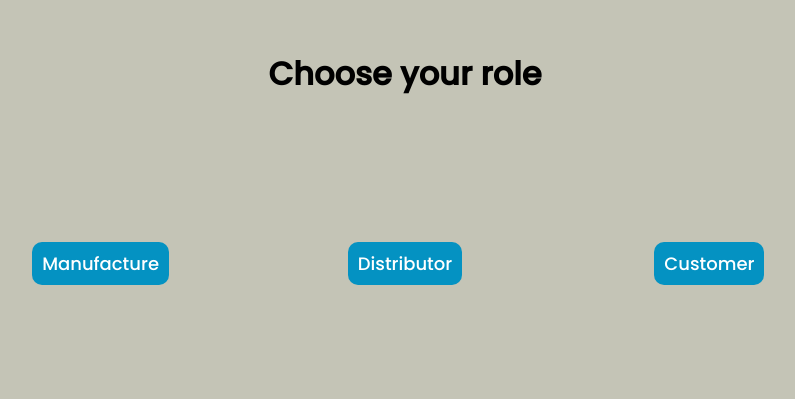
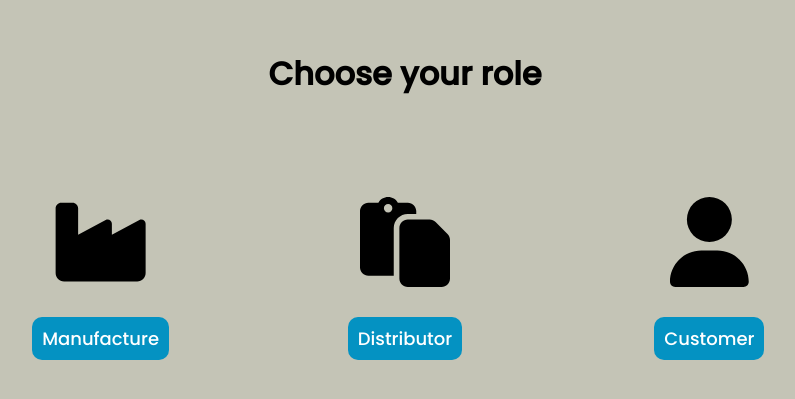
Before and after one commit to shaurya-vardhan012/hack_snu, a React (Create React App) app: page / in a window 1280 px wide. Shown: the part 161-560 px from the top of the page, without its empty margins (235-1030 px from the left). Built offline with nearby package versions, Linux system fonts and the light colour scheme.

Commit message:
landing done

```diff
--- a/package.json
+++ b/package.json
@@ -3,6 +3,7 @@
   "version": "0.1.0",
   "private": true,
   "dependencies": {
+    "@fortawesome/free-brands-svg-icons": "^6.2.1",
     "@fortawesome/free-solid-svg-icons": "^6.2.1",
     "@fortawesome/react-fontawesome": "^0.2.0",
     "@testing-library/jest-dom": "^5.16.5",
--- a/src/Components/Landing/Landing.jsx
+++ b/src/Components/Landing/Landing.jsx
@@ -1,5 +1,8 @@
 import React from 'react';
 import './Landing.scss';
+import { FontAwesomeIcon } from '@fortawesome/react-fontawesome';
+import { faUser,faFileClipboard, faIndustry } from '@fortawesome/free-solid-svg-icons';
+import { faAmazon } from '@fortawesome/free-brands-svg-icons';
 
 const Landing = () => {
   return (
@@ -9,12 +12,15 @@ const Landing = () => {
         </div>
         <div className="landing-main">
             <div className="landing-card">
+                <FontAwesomeIcon icon={faIndustry} style={{fontSize:"90px",margin:"30px"}}/>
                 <button>Manufacture</button>
             </div>
             <div className="landing-card">
+                <FontAwesomeIcon icon={faFileClipboard} style={{fontSize:"90px",margin:"30px"}}/>
                 <button>Distributor</button>
             </div>
             <div className="landing-card">
+                <FontAwesomeIcon icon={faUser} style={{fontSize:"90px",margin:"30px"}}/>
                 <button>Customer</button>
             </div>
         </div>
--- a/src/Components/Landing/Landing.scss
+++ b/src/Components/Landing/Landing.scss
@@ -27,6 +27,7 @@
             display: flex;
             justify-content: center;
             align-items: center;
+            flex-direction: column;
             button{
                 padding: 8px 10px;
                 outline: none;
```
Also changed, not shown: 1 other file (tests, documents, lock files or other folders).
